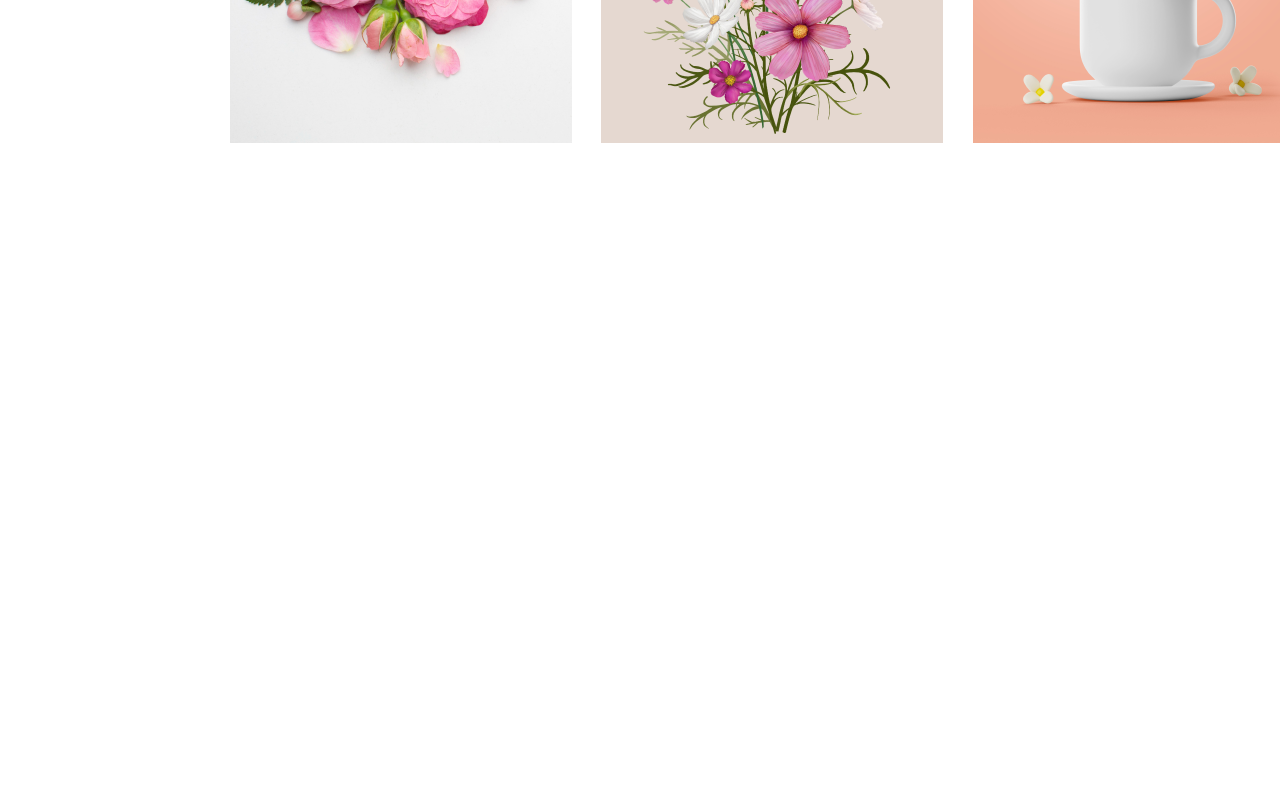
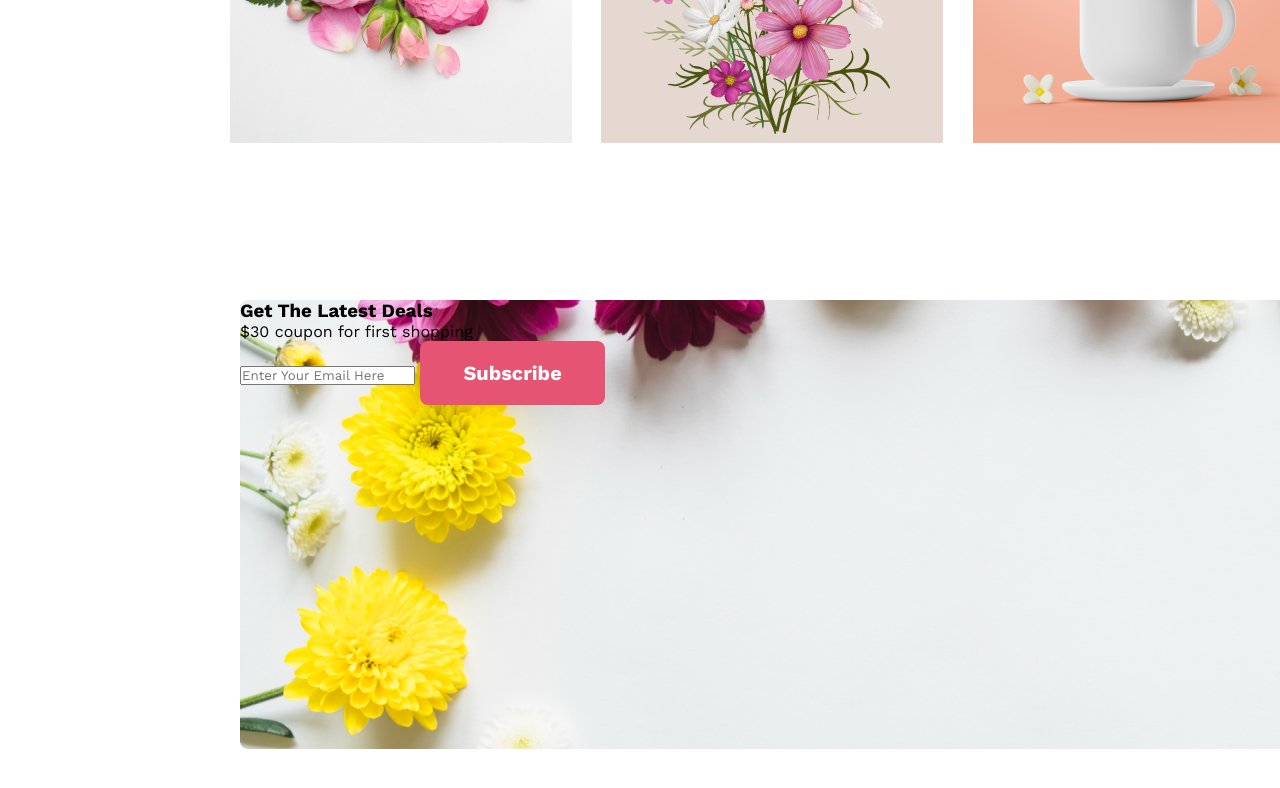
Before and after one commit to programmingpassion1/first-assignment, a plain HTML site: page index.html in a window 1280 px wide. Shown: the part 2030-2818 px from the top of the page. Drawn offline with nearby package versions, Linux system fonts and the light colour scheme.

Commit message:
Contact Section created

```diff
--- a/index.html
+++ b/index.html
@@ -58,6 +58,16 @@
                     <img class="flower-fourth" src="./Flower Asset/Rectangle 6.png" alt="">
             </div>
         </div>
+        <div class="contact">
+            <div>
+                <h3 class="contact-title">Get The Latest Deals</h3>
+                <p class="contact-description">$30 coupon for first shopping</p>
+            </div>
+            <div class="customer-email">
+                <input type="email" name="" id="" placeholder="Enter Your Email Here">
+                <button class="btn-primary" type="submit">Subscribe</button>
+            </div>
+        </div>
 
     </main>
     <footer>
--- a/styles/style.css
+++ b/styles/style.css
@@ -111,7 +111,7 @@
 
 .container {
     width: 1920px;
-    height: 4867px;
+    height: 832px;
 }
 
 .menu-title {
@@ -160,9 +160,20 @@
     margin-right: 24px;
     margin-bottom: 128px;
 }
+
 .flower-fourth {
     margin-top: 0px;
     margin-left: 0px;
     margin-right: 230px;
     margin-bottom: 128px;
 }
+
+.contact {
+    background-image: url("../Flower Asset/Rectangle 9.png");
+    width: 1440px;
+    height: 449px;
+    margin-top: -100px;
+    margin-right: 240px;
+    margin-left: 240px;
+    margin-bottom: 128px;
+}
```
